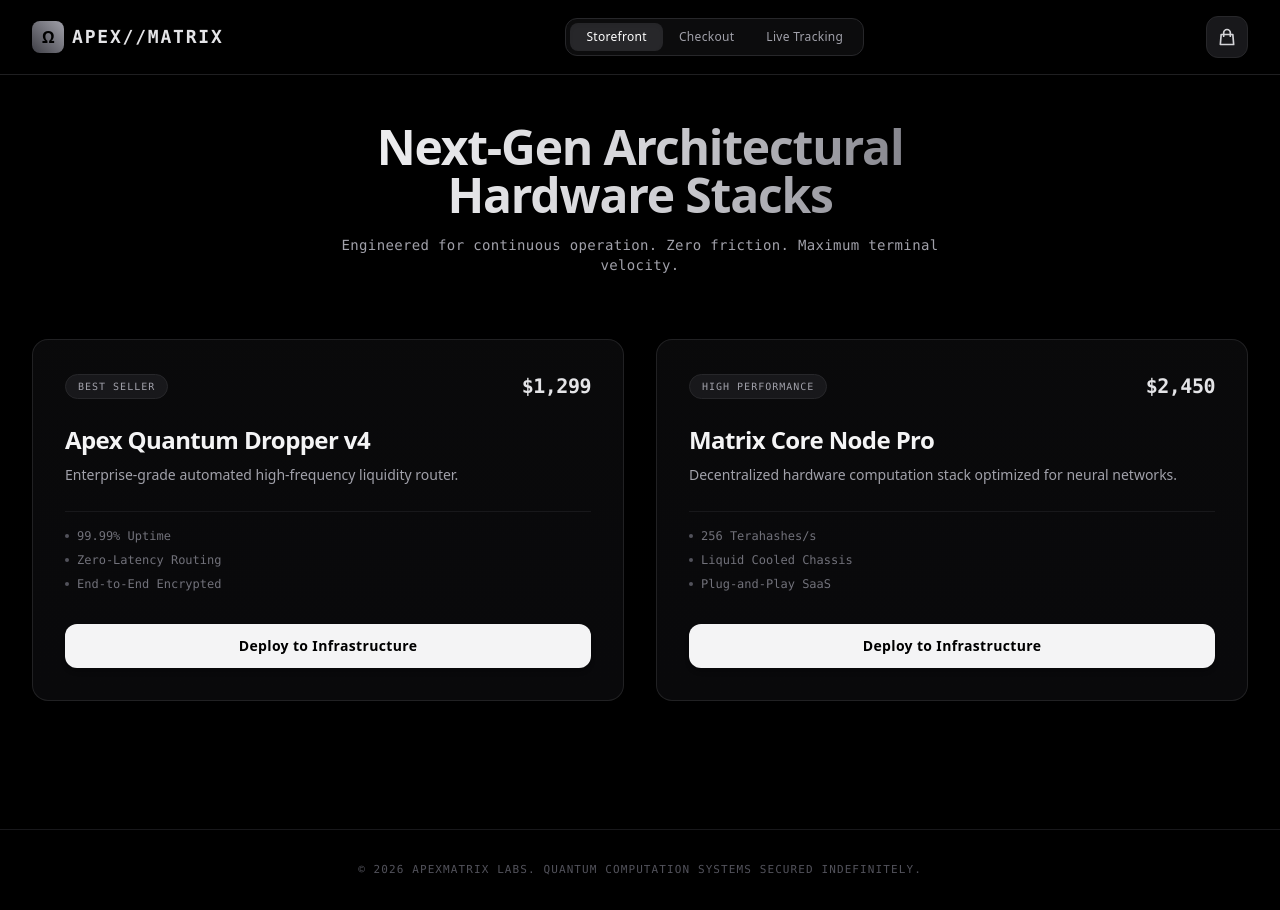
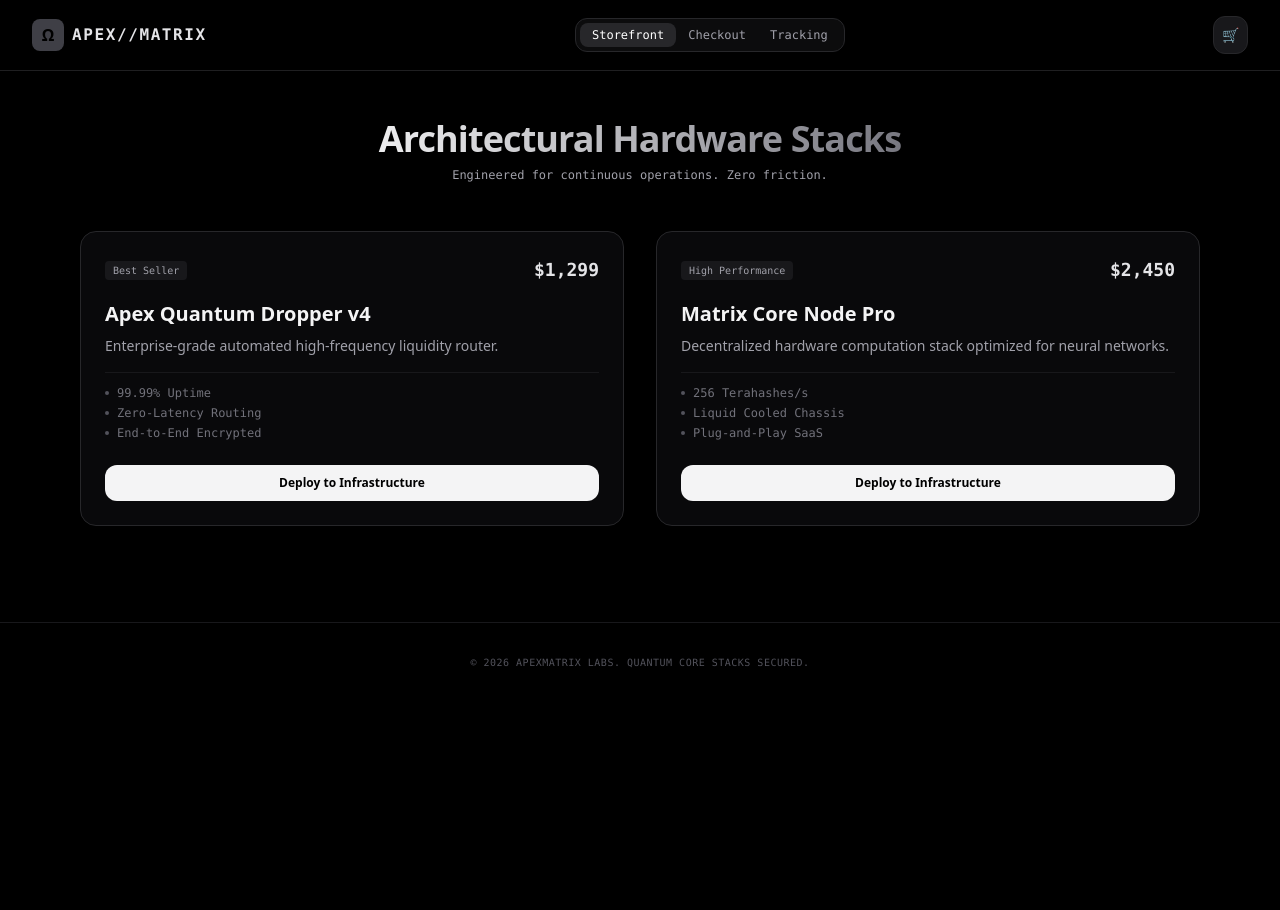
Before and after one commit to naveedahmeds1/ApexMatrix-ApexMatrix-Storefront, a Next.js app: page / in a window 1280 px wide. After the commit the page ends 800 px from the top, so only its background shows below. Built offline with nearby package versions, Linux system fonts and the light colour scheme.

Commit message:
Refactor PremiumStorefront component layout and styles

```diff
--- a/app/page.tsx
+++ b/app/page.tsx
@@ -2,7 +2,6 @@
 
 import React, { useState, useEffect } from 'react';
 
-// Mock Product Data
 const PRODUCTS = [
   {
     id: 1,
@@ -23,157 +22,103 @@ const PRODUCTS = [
 ];
 
 export default function PremiumStorefront() {
-  // States
   const [cartCount, setCartCount] = useState(0);
-  const [activeTab, setActiveTab] = useState('shop'); // 'shop' | 'tracking' | 'checkout'
+  const [activeTab, setActiveTab] = useState('shop');
   const [notification, setNotification] = useState<string | null>(null);
-
-  // Checkout Form States
   const [formData, setFormData] = useState({ name: '', email: '', address: '' });
-
-  // Terminal Logs for Tracking Page
   const [terminalLogs, setTerminalLogs] = useState<string[]>([]);
 
-  // Trigger professional toast notifications
   const triggerNotification = (message: string) => {
     setNotification(message);
     setTimeout(() => setNotification(null), 3000);
   };
 
-  // Add to cart handler
   const addToCart = (productName: string) => {
     setCartCount(prev => prev + 1);
     triggerNotification(`Successfully added ${productName} to secure vault.`);
   };
 
-  // Simulate Live Logistics Logs when on Tracking Page
   useEffect(() => {
     if (activeTab === 'tracking') {
       setTerminalLogs(["[SYSTEM] Initializing secure telemetry connection...", "[OK] Node connection secured via Dublin-1."]);
-
       const phrases = [
         "[INFO] Routing package through encrypted global pipeline.",
         "[LIVE] Border clearing verification status: APPROVED.",
         "[SUCCESS] Package handoff to regional autonomous delivery drone.",
         "[ONLINE] Real-time tracking telemetry heartbeat: STABLE."
       ];
-
-      let currentPhraseIndex = 0;
+      let i = 0;
       const interval = setInterval(() => {
-        if (currentPhraseIndex < phrases.length) {
-          setTerminalLogs(prev => [...prev, phrases[currentPhraseIndex]]);
-          currentPhraseIndex++;
+        if (i < phrases.length) {
+          setTerminalLogs(prev => [...prev, phrases[i]]);
+          i++;
         } else {
           clearInterval(interval);
         }
-      }, 2000);
-
+      }, 1500);
       return () => clearInterval(interval);
     }
   }, [activeTab]);
 
   return (
-    <div className="min-h-screen bg-black text-white font-sans selection:bg-zinc-800 selection:text-emerald-400">
+    <div className="min-h-screen bg-black text-white font-sans selection:bg-zinc-800 selection:text-emerald-400 relative">
 
-      {/* Top Banner Toast Interface */}
       {notification && (
-        <div className="fixed top-4 left-1/2 -translate-x-1/2 z-50 bg-zinc-900/90 backdrop-blur-md border border-emerald-500/30 text-emerald-400 px-6 py-3 rounded-xl shadow-[0_0_20px_rgba(16,185,129,0.1)] text-sm font-mono tracking-wide flex items-center gap-3 animate-fade-in">
+        <div className="fixed top-4 left-1/2 -translate-x-1/2 z-50 bg-zinc-900/90 backdrop-blur-md border border-emerald-500/30 text-emerald-400 px-6 py-3 rounded-xl text-sm font-mono flex items-center gap-3 shadow-lg">
           <span className="w-2 h-2 rounded-full bg-emerald-500 animate-ping"></span>
           {notification}
         </div>
       )}
 
-      {/* Main Navigation Header */}
       <header className="sticky top-0 z-40 bg-black/70 backdrop-blur-md border-b border-zinc-800/80 px-4 lg:px-8 py-4 flex items-center justify-between">
         <div className="flex items-center gap-2">
-          <div className="w-8 h-8 rounded-lg bg-gradient-to-tr from-zinc-700 to-zinc-400 flex items-center justify-center font-bold text-black tracking-tighter">
-            Ω
-          </div>
-          <span className="font-mono text-lg font-bold tracking-widest text-zinc-200">APEX//MATRIX</span>
+          <div className="w-8 h-8 rounded-lg bg-zinc-700 flex items-center justify-center font-bold text-black">Ω</div>
+          <span className="font-mono text-base font-bold tracking-widest text-zinc-200">APEX//MATRIX</span>
         </div>
 
-        {/* Navigation Tabs */}
         <nav className="flex bg-zinc-900/50 border border-zinc-800 p-1 rounded-xl">
-          <button
-            onClick={() => setActiveTab('shop')}
-            className={`px-4 py-1.5 rounded-lg text-xs font-medium tracking-wide transition-all ${activeTab === 'shop' ? 'bg-zinc-800 text-white shadow-inner' : 'text-zinc-400 hover:text-zinc-200'}`}
-          >
-            Storefront
-          </button>
-          <button
-            onClick={() => setActiveTab('checkout')}
-            className={`px-4 py-1.5 rounded-lg text-xs font-medium tracking-wide transition-all ${activeTab === 'checkout' ? 'bg-zinc-800 text-white shadow-inner' : 'text-zinc-400 hover:text-zinc-200'}`}
-          >
-            Checkout
-          </button>
-          <button
-            onClick={() => setActiveTab('tracking')}
-            className={`px-4 py-1.5 rounded-lg text-xs font-medium tracking-wide transition-all ${activeTab === 'tracking' ? 'bg-zinc-800 text-white shadow-inner' : 'text-zinc-400 hover:text-zinc-200'}`}
-          >
-            Live Tracking
-          </button>
+          <button onClick={() => setActiveTab('shop')} className={`px-3 py-1 rounded-lg text-xs font-mono ${activeTab === 'shop' ? 'bg-zinc-800 text-white' : 'text-zinc-400'}`}>Storefront</button>
+          <button onClick={() => setActiveTab('checkout')} className={`px-3 py-1 rounded-lg text-xs font-mono ${activeTab === 'checkout' ? 'bg-zinc-800 text-white' : 'text-zinc-400'}`}>Checkout</button>
+          <button onClick={() => setActiveTab('tracking')} className={`px-3 py-1 rounded-lg text-xs font-mono ${activeTab === 'tracking' ? 'bg-zinc-800 text-white' : 'text-zinc-400'}`}>Tracking</button>
         </nav>
 
-        {/* Dynamic Cart Icon Counter */}
-        <div className="relative bg-zinc-900 border border-zinc-800 p-2.5 rounded-xl flex items-center justify-center hover:border-zinc-700 transition-colors">
-          <svg className="w-5 h-5 text-zinc-300" fill="none" stroke="currentColor" strokeWidth="2" viewBox="0 0 24 24">
-            <path strokeLinecap="round" strokeLinejoin="round" d="M16 11V7a4 4 0 00-8 0v4M5 9h14l1 12H4L5 9z"></path>
-          </svg>
+        <div className="relative bg-zinc-900 border border-zinc-800 p-2 rounded-xl flex items-center justify-center">
+          <span className="text-sm">🛒</span>
           {cartCount > 0 && (
-            <span className="absolute -top-1.5 -right-1.5 bg-white text-black font-mono text-[10px] font-black w-5 h-5 rounded-full flex items-center justify-center animate-pulse">
+            <span className="absolute -top-1.5 -right-1.5 bg-white text-black font-mono text-[10px] font-black w-4 h-4 rounded-full flex items-center justify-center">
               {cartCount}
             </span>
           )}
         </div>
       </header>
 
-      {/* Main Content Body */}
-      <main className="max-w-7xl mx-auto px-4 lg:px-8 py-12">
-
-        {/* TAB 1: PREMIUM STOREFRONT */}
+      <main className="max-w-6xl mx-auto px-4 py-12">
         {activeTab === 'shop' && (
           <div>
-            <div className="text-center max-w-2xl mx-auto mb-16">
-              <h1 className="text-4xl lg:text-5xl font-extrabold tracking-tight text-transparent bg-clip-text bg-gradient-to-r from-zinc-100 via-zinc-300 to-zinc-500 mb-4">
-                Next-Gen Architectural Hardware Stacks
-              </h1>
-              <p className="text-zinc-400 text-sm tracking-wide font-mono">
-                Engineered for continuous operation. Zero friction. Maximum terminal velocity.
-              </p>
+            <div className="text-center max-w-xl mx-auto mb-12">
+              <h1 className="text-3xl lg:text-4xl font-extrabold tracking-tight mb-2 bg-gradient-to-r from-zinc-100 to-zinc-500 bg-clip-text text-transparent">Architectural Hardware Stacks</h1>
+              <p className="text-zinc-400 text-xs font-mono">Engineered for continuous operations. Zero friction.</p>
             </div>
 
-            {/* Product Grid Layout */}
             <div className="grid md:grid-cols-2 gap-8">
               {PRODUCTS.map((product) => (
-                <div key={product.id} className="bg-gradient-to-b from-zinc-900/40 to-zinc-950 border border-zinc-800/80 rounded-2xl p-6 lg:p-8 flex flex-col justify-between hover:border-zinc-700/60 hover:shadow-[0_0_30px_rgba(255,255,255,0.02)] transition-all group">
+                <div key={product.id} className="bg-zinc-950 border border-zinc-800 rounded-2xl p-6 flex flex-col justify-between">
                   <div>
-                    <div className="flex items-center justify-between mb-6">
-                      <span className="bg-zinc-900 text-zinc-400 border border-zinc-800 rounded-full px-3 py-1 text-[10px] font-mono tracking-widest uppercase">
-                        {product.tag}
-                      </span>
-                      <span className="text-xl font-mono font-bold tracking-tight text-zinc-200">{product.price}</span>
+                    <div className="flex items-center justify-between mb-4">
+                      <span className="bg-zinc-900 text-zinc-400 px-2 py-0.5 rounded text-[10px] font-mono">{product.tag}</span>
+                      <span className="text-lg font-mono font-bold text-zinc-200">{product.price}</span>
                     </div>
-                    <h3 className="text-2xl font-bold text-zinc-100 tracking-tight mb-2 group-hover:text-white transition-colors">
-                      {product.name}
-                    </h3>
-                    <p className="text-zinc-400 text-sm leading-relaxed mb-6">
-                      {product.description}
-                    </p>
-                    <div className="border-t border-zinc-900 pt-4 mb-8">
-                      <ul className="space-y-2">
+                    <h3 className="text-xl font-bold text-zinc-100 mb-2">{product.name}</h3>
+                    <p className="text-zinc-400 text-sm mb-4">{product.description}</p>
+                    <ul className="space-y-1 mb-6 border-t border-zinc-900 pt-3">
                       {product.specs.map((spec, index) => (
                         <li key={index} className="text-xs text-zinc-500 font-mono flex items-center gap-2">
-                            <span className="w-1 h-1 rounded-full bg-zinc-600"></span>
-                            {spec}
+                          <span className="w-1 h-1 rounded-full bg-zinc-600"></span>{spec}
                         </li>
                       ))}
                     </ul>
                   </div>
-                  </div>
-                  <button
-                    onClick={() => addToCart(product.name)}
-                    className="w-full bg-zinc-100 hover:bg-white text-black font-semibold text-sm tracking-wide py-3 px-4 rounded-xl transition-all shadow-md active:scale-[0.98]"
-                  >
+                  <button onClick={() => addToCart(product.name)} className="w-full bg-zinc-100 hover:bg-white text-black font-bold text-xs py-2.5 rounded-xl transition-all">
                     Deploy to Infrastructure
                   </button>
                 </div>
@@ -182,109 +127,38 @@ export default function PremiumStorefront() {
           </div>
         )}
 
-        {/* TAB 2: HIGH-END ENTERPRISE CHECKOUT */}
         {activeTab === 'checkout' && (
-          <div className="max-w-xl mx-auto bg-zinc-950 border border-zinc-800 rounded-2xl p-6 lg:p-8">
-            <div className="mb-8 border-b border-zinc-900 pb-4 flex justify-between items-center">
-              <div>
-                <h2 className="text-xl font-bold tracking-tight text-zinc-200">Secure Protocol Checkout</h2>
-                <p className="text-xs text-zinc-500 font-mono mt-0.5">All transactions are multi-sig end-to-end encrypted.</p>
-              </div>
-              <span className="font-mono text-xs text-zinc-400 bg-zinc-900 px-2.5 py-1 rounded-lg border border-zinc-800">
-                Items: {cartCount}
-              </span>
-            </div>
-
-            {/* Form Fields */}
-            <form onSubmit={(e) => { e.preventDefault(); triggerNotification("Order routing requested successfully."); setActiveTab('tracking'); }} className="space-y-5">
-              <div>
-                <label className="block text-xs font-mono text-zinc-400 tracking-wider uppercase mb-2">Operator Name</label>
-                <input
-                  type="text"
-                  required
-                  placeholder="e.g., Captain Maverick"
-                  className="w-full bg-zinc-900/60 border border-zinc-800 focus:border-zinc-600 rounded-xl px-4 py-3 text-sm text-zinc-200 placeholder-zinc-600 focus:outline-none transition-colors"
-                  value={formData.name}
-                  onChange={(e) => setFormData({...formData, name: e.target.value})}
-                />
-              </div>
-              <div>
-                <label className="block text-xs font-mono text-zinc-400 tracking-wider uppercase mb-2">Secure Email Router</label>
-                <input
-                  type="email"
-                  required
-                  placeholder="operator@domain.com"
-                  className="w-full bg-zinc-900/60 border border-zinc-800 focus:border-zinc-600 rounded-xl px-4 py-3 text-sm text-zinc-200 placeholder-zinc-600 focus:outline-none transition-colors"
-                  value={formData.email}
-                  onChange={(e) => setFormData({...formData, email: e.target.value})}
-                />
-              </div>
-              <div>
-                <label className="block text-xs font-mono text-zinc-400 tracking-wider uppercase mb-2">Terminal Coordinates (Delivery Address)</label>
-                <textarea
-                  required
-                  rows={3}
-                  placeholder="Physical drop-off location or localized facility logistics station details..."
-                  className="w-full bg-zinc-900/60 border border-zinc-800 focus:border-zinc-600 rounded-xl px-4 py-3 text-sm text-zinc-200 placeholder-zinc-600 focus:outline-none transition-colors resize-none"
-                  value={formData.address}
-                  onChange={(e) => setFormData({...formData, address: e.target.value})}
-                />
-              </div>
-              <button
-                type="submit"
-                className="w-full mt-2 bg-gradient-to-r from-zinc-200 to-zinc-400 hover:from-white hover:to-zinc-200 text-black font-bold text-sm tracking-wider py-3.5 px-4 rounded-xl transition-all shadow-lg shadow-zinc-950/50"
-              >
-                Execute Vault Clearance & Pay
-              </button>
+          <div className="max-w-md mx-auto bg-zinc-950 border border-zinc-800 rounded-2xl p-6">
+            <h2 className="text-lg font-bold text-zinc-200 mb-1">Secure Protocol Checkout</h2>
+            <p className="text-xs text-zinc-500 font-mono mb-4">Multi-sig end-to-end encrypted link.</p>
+            <form onSubmit={(e) => { e.preventDefault(); triggerNotification("Routing order..."); setActiveTab('tracking'); }} className="space-y-4">
+              <input type="text" required placeholder="Operator Name" className="w-full bg-zinc-900 border border-zinc-800 rounded-xl px-3 py-2 text-xs text-zinc-200 focus:outline-none" value={formData.name} onChange={(e) => setFormData({...formData, name: e.target.value})} />
+              <input type="email" required placeholder="Secure Email Router" className="w-full bg-zinc-900 border border-zinc-800 rounded-xl px-3 py-2 text-xs text-zinc-200 focus:outline-none" value={formData.email} onChange={(e) => setFormData({...formData, email: e.target.value})} />
+              <textarea required rows={3} placeholder="Terminal Coordinates (Address)" className="w-full bg-zinc-900 border border-zinc-800 rounded-xl px-3 py-2 text-xs text-zinc-200 focus:outline-none resize-none" value={formData.address} onChange={(e) => setFormData({...formData, address: e.target.value})} />
+              <button type="submit" className="w-full bg-gradient-to-r from-zinc-200 to-zinc-400 text-black font-bold text-xs py-3 rounded-xl">Execute Vault Clearance</button>
             </form>
           </div>
         )}
 
-        {/* TAB 3: MATRIX LIVE LOGISTICS LOGS TERMINAL */}
         {activeTab === 'tracking' && (
-          <div className="max-w-2xl mx-auto">
-            <div className="flex items-center justify-between mb-4">
-              <div className="flex items-center gap-2">
-                <span className="w-2.5 h-2.5 rounded-full bg-emerald-500 animate-ping"></span>
-                <h2 className="text-sm font-mono tracking-widest text-zinc-400 uppercase">Live Pipeline Telemetry</h2>
-              </div>
-              <span className="text-[10px] font-mono text-zinc-600">ID: APX-9821-SYS</span>
-            </div>
-
-            {/* Command Line Terminal Window */}
-            <div className="bg-zinc-950 border border-zinc-800/80 rounded-2xl p-6 font-mono text-xs leading-relaxed text-zinc-300 shadow-2xl overflow-hidden min-h-[280px]">
-              <div className="flex items-center gap-1.5 border-b border-zinc-900 pb-3 mb-4">
-                <div className="w-2.5 h-2.5 rounded-full bg-zinc-800"></div>
-                <div className="w-2.5 h-2.5 rounded-full bg-zinc-800"></div>
-                <div className="w-2.5 h-2.5 rounded-full bg-zinc-800"></div>
-                <span className="text-[10px] text-zinc-600 ml-2">secure_telemetry_agent.sh</span>
-              </div>
-
-              <div className="space-y-2.5">
+          <div className="max-w-xl mx-auto">
+            <h2 className="text-xs font-mono text-zinc-400 uppercase tracking-widest mb-3">Live Pipeline Telemetry</h2>
+            <div className="bg-zinc-950 border border-zinc-800 rounded-2xl p-5 font-mono text-[11px] text-zinc-300 min-h-[220px]">
+              <div className="space-y-2">
                 {terminalLogs.map((log, index) => (
-                  <div key={index} className="flex items-start gap-2 animate-fade-in">
-                    <span className="text-zinc-600 select-none">&gt;</span>
-                    <p className={log.includes('[OK]') || log.includes('[SUCCESS]') ? 'text-emerald-400' : log.includes('[SYSTEM]') ? 'text-zinc-400 font-bold' : 'text-zinc-300'}>
-                      {log}
+                  <p key={index} className={log.includes('[OK]') || log.includes('[SUCCESS]') ? 'text-emerald-400' : 'text-zinc-300'}>
+                    &gt; {log}
                   </p>
-                  </div>
                 ))}
-                <div className="w-1.5 h-4 bg-zinc-400 animate-pulse inline-block mt-1"></div>
+                <div className="w-1.5 h-3 bg-zinc-500 animate-pulse inline-block"></div>
               </div>
             </div>
-            <p className="text-center text-[10px] text-zinc-600 font-mono mt-4">
-              Updates stream automatically in real-time. Do not close connection tunnel.
-            </p>
           </div>
         )}
-
       </main>
 
-      {/* Footer Branding Statement */}
-      <footer className="border-t border-zinc-900 py-8 mt-20 text-center">
-        <p className="text-[11px] font-mono text-zinc-600 tracking-widest">
-          &copy; 2026 APEXMATRIX LABS. QUANTUM COMPUTATION SYSTEMS SECURED INDEFINITELY.
-        </p>
+      <footer className="py-8 text-center border-t border-zinc-900 mt-12">
+        <p className="text-[10px] font-mono text-zinc-600 tracking-wider">&copy; 2026 APEXMATRIX LABS. QUANTUM CORE STACKS SECURED.</p>
       </footer>
 
     </div>
```
Lines whose indentation alone changed are shown as unchanged.
